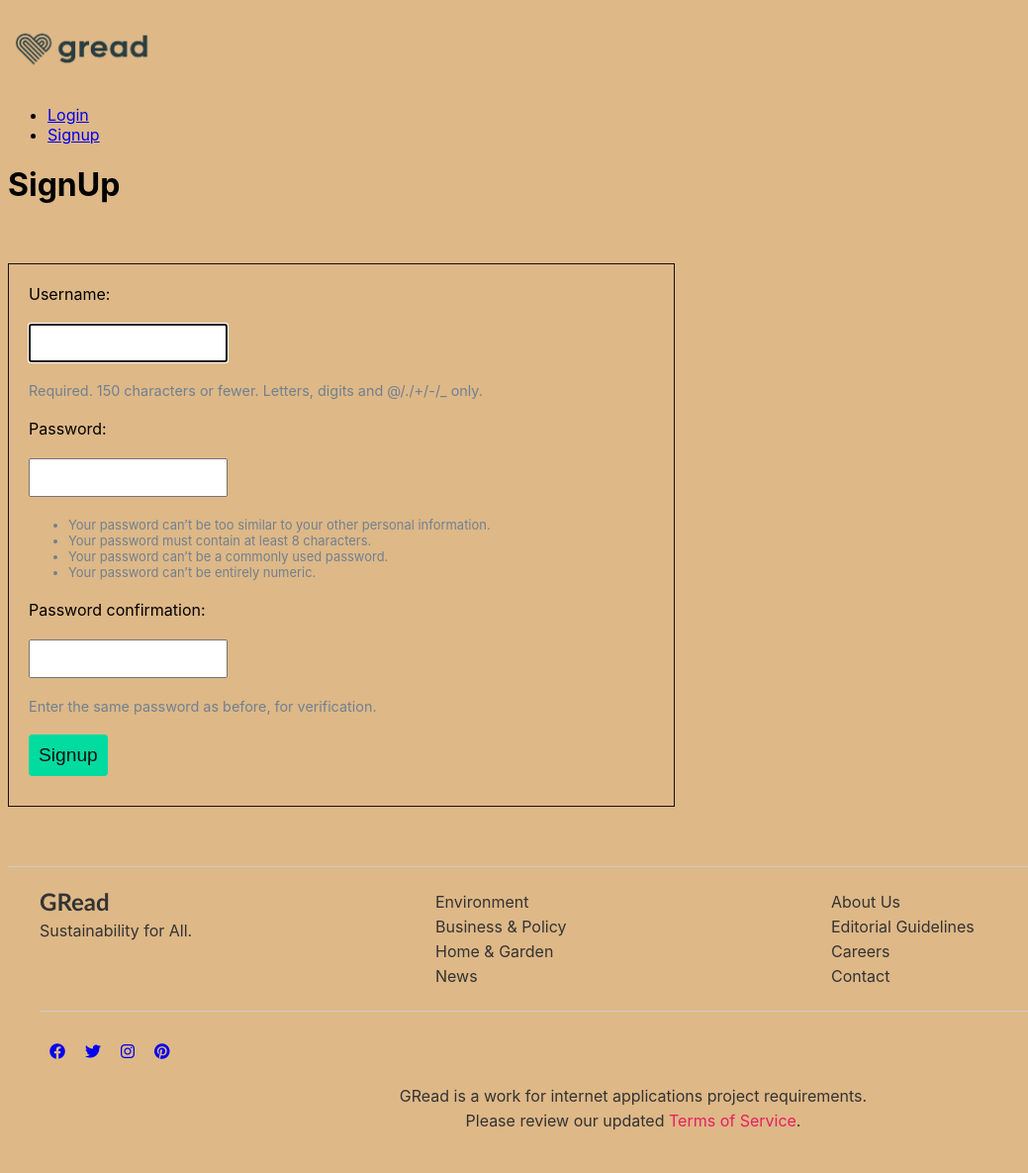
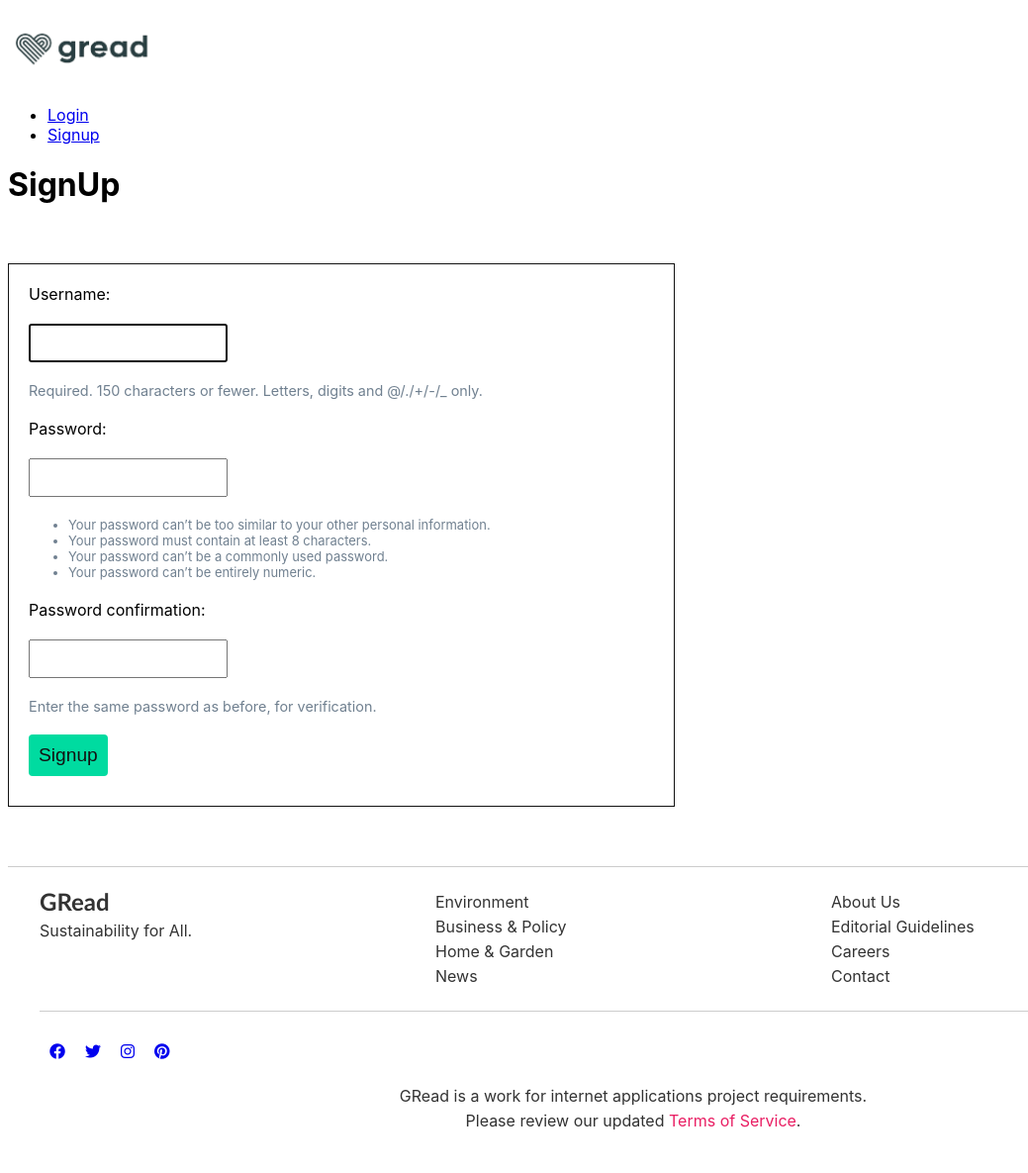
Before and after one commit to MohdAbdulRahman7/EcoNotes, a Django app: page /accounts/signup/ in a window 1280 px wide. Shown: the whole page at 99% size, without its empty margins (0-1039 px from the left). Run offline with Django 4.2, Linux system fonts and the light colour scheme.

Commit message:
new_updates

```diff
--- a/static/styles.css
+++ b/static/styles.css
@@ -1,5 +1,5 @@
 body{
-    background-color: burlywood;
+    /*background-color: burlywood;*/
     font-family: -apple-system, BlinkMacSystemFont, "Segoe UI", ui-system, sans-serif;
 }
 
```
